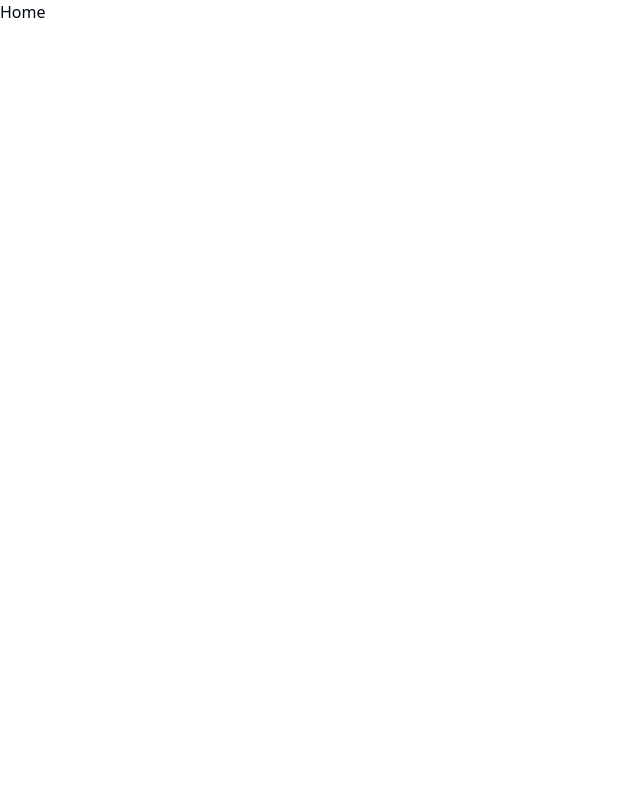
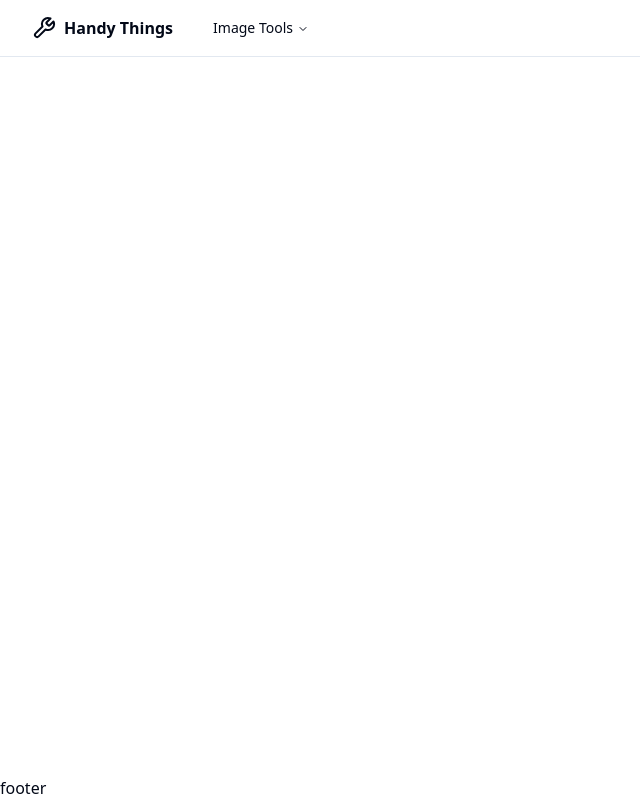
Before and after one commit to MuhammadUsamaAwan/handy-tools, a Next.js app: page / in a window 1280 px wide. Shown: the whole page, without its empty margins (0-640 px from the left). Built offline with nearby package versions, Linux system fonts and the light colour scheme.

Commit message:
main nav

```diff
--- a/package.json
+++ b/package.json
@@ -11,7 +11,10 @@
     "format": "prettier --write \"**/*.{ts,tsx,mdx}\" --cache"
   },
   "dependencies": {
+    "@radix-ui/react-navigation-menu": "^1.1.3",
+    "class-variance-authority": "^0.7.0",
     "clsx": "^2.0.0",
+    "lucide-react": "^0.268.0",
     "next": "13.4.19",
     "next-themes": "^0.2.1",
     "react": "18.2.0",
--- a/src/app/layout.tsx
+++ b/src/app/layout.tsx
@@ -5,7 +5,8 @@ import type { Metadata } from 'next';
 import { siteConfig } from '@/config/site';
 import { fontSans } from '@/lib/fonts';
 import { cn } from '@/lib/utils';
-import { ThemeProvider } from '@/components/ThemeProvider';
+import { SiteHeader } from '@/components/layouts/site-header';
+import { ThemeProvider } from '@/components/theme-provider';
 
 export const metadata: Metadata = {
   title: {
@@ -36,9 +37,11 @@ type RootLayoutProps = {
 export default function RootLayout({ children }: RootLayoutProps) {
   return (
     <html lang='en' suppressHydrationWarning>
-      <body className={cn('font-sans antialiased', fontSans.variable)}>
+      <body className={cn('flex flex-col font-sans antialiased', fontSans.variable)}>
         <ThemeProvider attribute='class' defaultTheme='system' enableSystem>
-          {children}
+          <SiteHeader />
+          <main className='flex-1'>{children}</main>
+          <footer>footer</footer>
         </ThemeProvider>
       </body>
     </html>
--- a/src/app/page.tsx
+++ b/src/app/page.tsx
@@ -1,3 +1,3 @@
 export default function Home() {
-  return <div>Home</div>;
+  return <div></div>;
 }
--- /dev/null
+++ b/src/components/icons.tsx
@@ -0,0 +1,6 @@
+import { ChevronDown, Wrench } from 'lucide-react';
+
+export const Icons = {
+  logo: Wrench,
+  chevronDown: ChevronDown,
+};
--- /dev/null
+++ b/src/components/layouts/main-nav.tsx
@@ -0,0 +1,83 @@
+'use client';
+
+import * as React from 'react';
+import Link from 'next/link';
+
+import { mainNav } from '@/config/nav';
+import { siteConfig } from '@/config/site';
+import { cn } from '@/lib/utils';
+import {
+  NavigationMenu,
+  NavigationMenuContent,
+  NavigationMenuItem,
+  NavigationMenuLink,
+  NavigationMenuList,
+  NavigationMenuTrigger,
+  navigationMenuTriggerStyle,
+} from '@/components/ui/navigation-menu';
+import { Icons } from '@/components/icons';
+
+export function MainNav() {
+  return (
+    <div className='hidden gap-6 lg:flex'>
+      <Link aria-label='Home' href='/' className='hidden items-center space-x-2 lg:flex'>
+        <Icons.logo className='h-6 w-6' aria-hidden='true' />
+        <span className='hidden font-bold lg:inline-block'>{siteConfig.name}</span>
+      </Link>
+      <NavigationMenu>
+        <NavigationMenuList>
+          {mainNav.map(item =>
+            item?.items ? (
+              <NavigationMenuItem key={item.title}>
+                <NavigationMenuTrigger className='h-auto capitalize'>{item.title}</NavigationMenuTrigger>
+                <NavigationMenuContent>
+                  <ul className='grid w-[400px] gap-3 p-4 md:w-[500px] md:grid-cols-2 lg:w-[600px]'>
+                    {item.items.map(item => (
+                      <ListItem key={item.title} title={item.title} href={item.href}>
+                        {item.description}
+                      </ListItem>
+                    ))}
+                  </ul>
+                </NavigationMenuContent>
+              </NavigationMenuItem>
+            ) : (
+              item.href && (
+                <NavigationMenuItem key={item.title}>
+                  <Link href={item.href} legacyBehavior passHref>
+                    <NavigationMenuLink className={cn(navigationMenuTriggerStyle(), 'h-auto')}>
+                      {item.title}
+                    </NavigationMenuLink>
+                  </Link>
+                </NavigationMenuItem>
+              )
+            )
+          )}
+        </NavigationMenuList>
+      </NavigationMenu>
+    </div>
+  );
+}
+
+const ListItem = React.forwardRef<React.ElementRef<'a'>, React.ComponentPropsWithoutRef<'a'>>(
+  ({ className, title, children, href, ...props }, ref) => {
+    return (
+      <li>
+        <NavigationMenuLink asChild>
+          <Link
+            ref={ref}
+            href={String(href)}
+            className={cn(
+              'block select-none space-y-1 rounded-md p-3 leading-none no-underline outline-none transition-colors hover:bg-accent hover:text-accent-foreground focus:bg-accent focus:text-accent-foreground',
+              className
+            )}
+            {...props}
+          >
+            <div className='text-sm font-medium leading-none'>{title}</div>
+            <p className='line-clamp-2 text-sm leading-snug text-muted-foreground'>{children}</p>
+          </Link>
+        </NavigationMenuLink>
+      </li>
+    );
+  }
+);
+ListItem.displayName = 'ListItem';
--- /dev/null
+++ b/src/components/layouts/site-header.tsx
@@ -0,0 +1,11 @@
+import { MainNav } from '@/components/layouts/main-nav';
+
+export function SiteHeader() {
+  return (
+    <header className='sticky top-0 z-40 w-full border-b bg-background'>
+      <div className='container flex h-14 items-center'>
+        <MainNav />
+      </div>
+    </header>
+  );
+}
--- /dev/null
+++ b/src/components/ui/navigation-menu.tsx
@@ -0,0 +1,120 @@
+import * as React from 'react';
+import * as NavigationMenuPrimitive from '@radix-ui/react-navigation-menu';
+import { cva } from 'class-variance-authority';
+
+import { cn } from '@/lib/utils';
+import { Icons } from '@/components/icons';
+
+const NavigationMenu = React.forwardRef<
+  React.ElementRef<typeof NavigationMenuPrimitive.Root>,
+  React.ComponentPropsWithoutRef<typeof NavigationMenuPrimitive.Root>
+>(({ className, children, ...props }, ref) => (
+  <NavigationMenuPrimitive.Root
+    ref={ref}
+    className={cn('relative z-10 flex max-w-max flex-1 items-center justify-center', className)}
+    {...props}
+  >
+    {children}
+    <NavigationMenuViewport />
+  </NavigationMenuPrimitive.Root>
+));
+NavigationMenu.displayName = NavigationMenuPrimitive.Root.displayName;
+
+const NavigationMenuList = React.forwardRef<
+  React.ElementRef<typeof NavigationMenuPrimitive.List>,
+  React.ComponentPropsWithoutRef<typeof NavigationMenuPrimitive.List>
+>(({ className, ...props }, ref) => (
+  <NavigationMenuPrimitive.List
+    ref={ref}
+    className={cn('group flex flex-1 list-none items-center justify-center space-x-1', className)}
+    {...props}
+  />
+));
+NavigationMenuList.displayName = NavigationMenuPrimitive.List.displayName;
+
+const NavigationMenuItem = NavigationMenuPrimitive.Item;
+
+const navigationMenuTriggerStyle = cva(
+  'group inline-flex h-10 w-max items-center justify-center rounded-md bg-background px-4 py-2 text-sm font-medium transition-colors hover:bg-accent hover:text-accent-foreground focus:bg-accent focus:text-accent-foreground focus:outline-none disabled:pointer-events-none disabled:opacity-50 data-[active]:bg-accent/50 data-[state=open]:bg-accent/50'
+);
+
+const NavigationMenuTrigger = React.forwardRef<
+  React.ElementRef<typeof NavigationMenuPrimitive.Trigger>,
+  React.ComponentPropsWithoutRef<typeof NavigationMenuPrimitive.Trigger>
+>(({ className, children, ...props }, ref) => (
+  <NavigationMenuPrimitive.Trigger
+    ref={ref}
+    className={cn(navigationMenuTriggerStyle(), 'group', className)}
+    {...props}
+  >
+    {children}{' '}
+    <Icons.chevronDown
+      className='relative top-[1px] ml-1 h-3 w-3 transition duration-200 group-data-[state=open]:rotate-180'
+      aria-hidden='true'
+    />
+  </NavigationMenuPrimitive.Trigger>
+));
+NavigationMenuTrigger.displayName = NavigationMenuPrimitive.Trigger.displayName;
+
+const NavigationMenuContent = React.forwardRef<
+  React.ElementRef<typeof NavigationMenuPrimitive.Content>,
+  React.ComponentPropsWithoutRef<typeof NavigationMenuPrimitive.Content>
+>(({ className, ...props }, ref) => (
+  <NavigationMenuPrimitive.Content
+    ref={ref}
+    className={cn(
+      'left-0 top-0 w-full data-[motion^=from-]:animate-in data-[motion^=to-]:animate-out data-[motion^=from-]:fade-in data-[motion^=to-]:fade-out data-[motion=from-end]:slide-in-from-right-52 data-[motion=from-start]:slide-in-from-left-52 data-[motion=to-end]:slide-out-to-right-52 data-[motion=to-start]:slide-out-to-left-52 md:absolute md:w-auto ',
+      className
+    )}
+    {...props}
+  />
+));
+NavigationMenuContent.displayName = NavigationMenuPrimitive.Content.displayName;
+
+const NavigationMenuLink = NavigationMenuPrimitive.Link;
+
+const NavigationMenuViewport = React.forwardRef<
+  React.ElementRef<typeof NavigationMenuPrimitive.Viewport>,
+  React.ComponentPropsWithoutRef<typeof NavigationMenuPrimitive.Viewport>
+>(({ className, ...props }, ref) => (
+  <div className={cn('absolute left-0 top-full flex justify-center')}>
+    <NavigationMenuPrimitive.Viewport
+      className={cn(
+        'relative mt-1.5 h-[var(--radix-navigation-menu-viewport-height)] w-full origin-center overflow-hidden rounded-md border bg-popover text-popover-foreground shadow-lg data-[state=open]:animate-in data-[state=closed]:animate-out data-[state=closed]:zoom-out-95 data-[state=open]:zoom-in-90 md:w-[var(--radix-navigation-menu-viewport-width)]',
+        className
+      )}
+      ref={ref}
+      {...props}
+    />
+  </div>
+));
+NavigationMenuViewport.displayName = NavigationMenuPrimitive.Viewport.displayName;
+
+const NavigationMenuIndicator = React.forwardRef<
+  React.ElementRef<typeof NavigationMenuPrimitive.Indicator>,
+  React.ComponentPropsWithoutRef<typeof NavigationMenuPrimitive.Indicator>
+>(({ className, ...props }, ref) => (
+  <NavigationMenuPrimitive.Indicator
+    ref={ref}
+    className={cn(
+      'top-full z-[1] flex h-1.5 items-end justify-center overflow-hidden data-[state=visible]:animate-in data-[state=hidden]:animate-out data-[state=hidden]:fade-out data-[state=visible]:fade-in',
+      className
+    )}
+    {...props}
+  >
+    <div className='relative top-[60%] h-2 w-2 rotate-45 rounded-tl-sm bg-border shadow-md' />
+  </NavigationMenuPrimitive.Indicator>
+));
+NavigationMenuIndicator.displayName = NavigationMenuPrimitive.Indicator.displayName;
+
+export {
+  navigationMenuTriggerStyle,
+  NavigationMenu,
+  NavigationMenuList,
+  NavigationMenuItem,
+  NavigationMenuContent,
+  NavigationMenuTrigger,
+  NavigationMenuLink,
+  NavigationMenuIndicator,
+  NavigationMenuViewport,
+};
--- /dev/null
+++ b/src/config/nav.tsx
@@ -0,0 +1,27 @@
+import type { MainNavItem } from '@/types';
+
+export const mainNav: MainNavItem[] = [
+  {
+    title: 'Image Tools',
+    items: [
+      {
+        title: 'Compress Images',
+        href: '/compress-images',
+        description: 'Compress images of any format.',
+        items: [],
+      },
+      {
+        title: 'Convert Images',
+        href: '/convert-images',
+        description: 'Convert images to other format.',
+        items: [],
+      },
+      {
+        title: 'Resize Images',
+        href: '/resize-images',
+        description: 'Resize images to any size.',
+        items: [],
+      },
+    ],
+  },
+];
--- /dev/null
+++ b/src/types/index.ts
@@ -0,0 +1,17 @@
+export interface NavItem {
+  title: string;
+  href?: string;
+  external?: boolean;
+  label?: string;
+  description?: string;
+}
+
+export interface NavItemWithChildren extends NavItem {
+  items: NavItemWithChildren[];
+}
+
+export interface NavItemWithOptionalChildren extends NavItem {
+  items?: NavItemWithChildren[];
+}
+
+export type MainNavItem = NavItemWithOptionalChildren;
```
Also changed, not shown: src/components/theme-provider.tsx (renamed from src/components/ThemeProvider.tsx), 1 other file (tests, documents, lock files or other folders).
